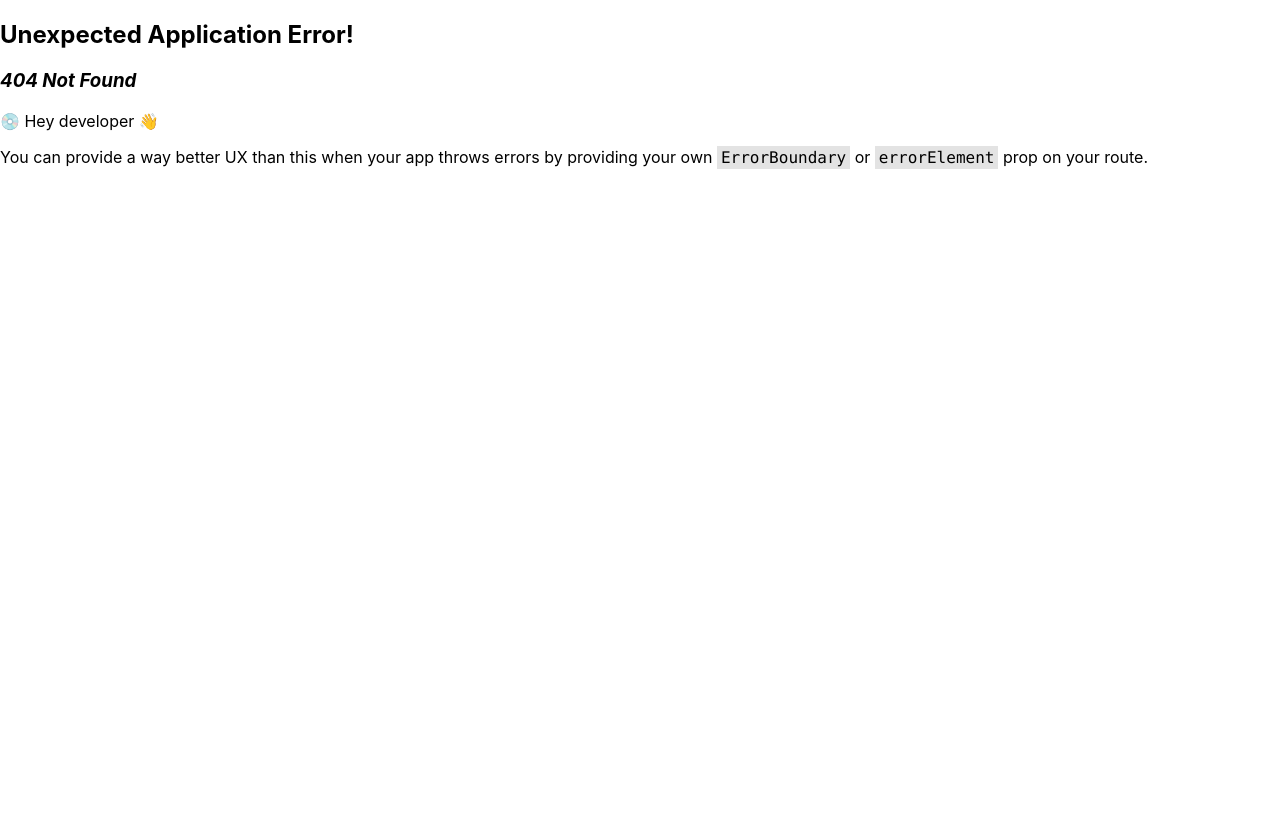
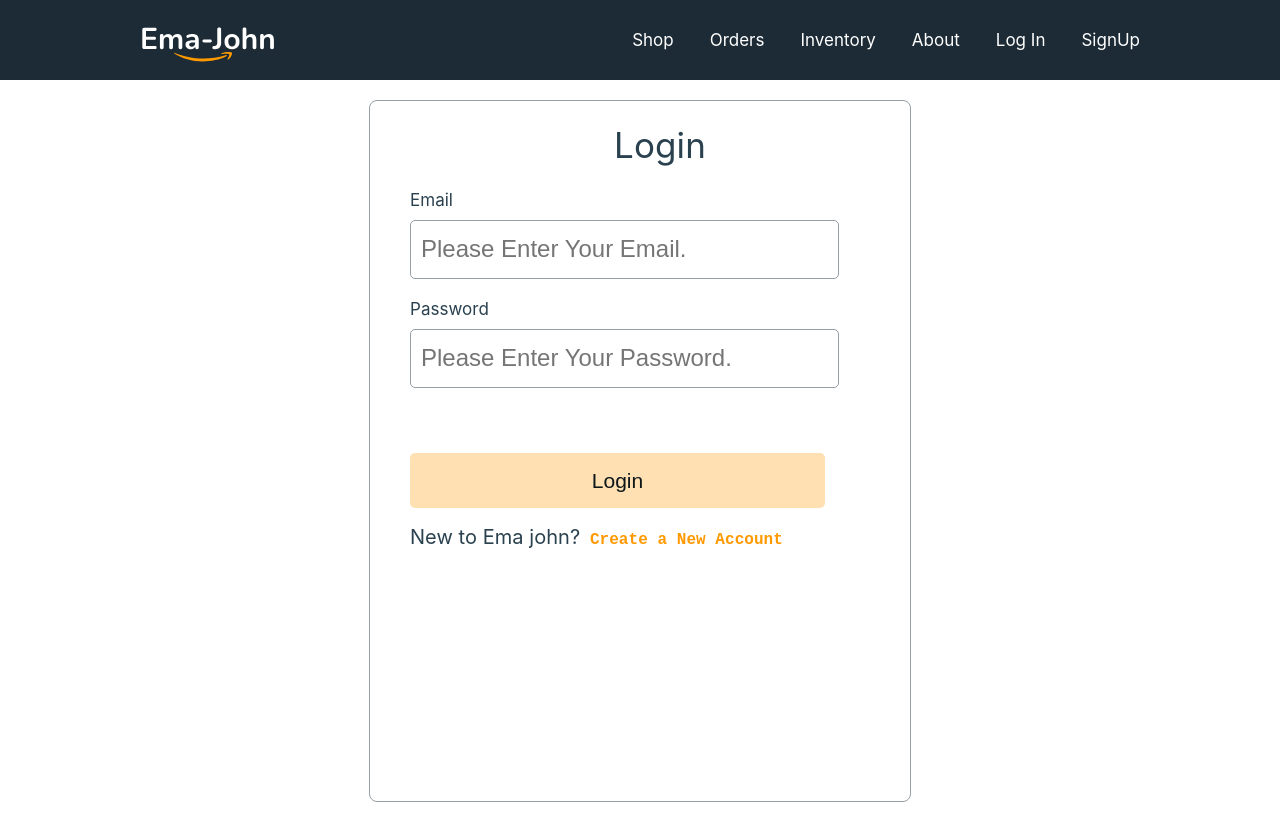
Before and after one commit to Fahimahmedkhan/ema-john-simple, a React (Create React App) app: page /login in a window 1280 px wide. Before the commit this address had no page. Before the commit the page ends 800 px from the top, so only its background shows below. Built offline with nearby package versions, Linux system fonts and the light colour scheme.

Commit message:
Setup Auth Context

```diff
--- a/package.json
+++ b/package.json
@@ -9,6 +9,7 @@
     "@testing-library/jest-dom": "^5.16.5",
     "@testing-library/react": "^13.4.0",
     "@testing-library/user-event": "^13.5.0",
+    "firebase": "^9.12.1",
     "react": "^18.2.0",
     "react-dom": "^18.2.0",
     "react-router-dom": "^6.4.2",
--- a/src/components/Header/Header.js
+++ b/src/components/Header/Header.js
@@ -12,6 +12,8 @@
                 <Link to="/orders">Orders</Link>
                 <Link to="/inventory">Inventory</Link>
                 <Link to="/about">About</Link>
+                <Link to="/login">Log In</Link>
+                <Link to="/signup">SignUp</Link>
             </div>
         </nav>
     );
--- /dev/null
+++ b/src/components/Login/Login.css
@@ -0,0 +1,74 @@
+.form-container{
+    width: 500px;
+    height: 700px;
+    border: 1px solid #95A0A7;
+    border-radius: 8px;
+    margin: 20px auto;
+    padding-left: 40px;
+}
+
+.form-title{
+    font-weight: 400;
+    font-size: 35px;
+    line-height: 42px;
+    letter-spacing: 0.0025em;
+    color: #2A414F;
+    text-align: center;
+}
+
+.form-control{
+    margin-bottom: 20px;
+}
+
+.form-control label{
+    display: block;
+    font-weight: 400;
+    font-size: 17px;
+    line-height: 20px;
+    letter-spacing: 0.0015em;
+    color: #2A414F;
+    margin-bottom: 10px;
+}
+
+.form-control input{
+    width: 415px;
+    height: 55px;
+    border: 1px solid #95A0A7;
+    border-radius: 5px;
+    font-size: 1.5em;
+    padding-left: 10px;
+}
+
+.btn-submit{
+    width: 415px;
+    height: 55px;
+    margin-top: 45px;
+    background: rgba(255, 153, 0, 0.3);
+    border: none;
+    border-radius: 5px;
+    font-weight: 400;
+    font-size: 21px;
+    line-height: 25px;
+    letter-spacing: 0.0015em;
+    color: #0E161A;
+}
+
+.btn-submit:hover{
+    background: rgba(255, 153, 0, 0.6);
+}
+
+.form-container p{
+    font-weight: 400;
+    font-size: 20px;
+    line-height: 18px;
+    letter-spacing: 0.0025em;
+    color: #2A414F;
+}
+
+samp a{
+    text-decoration: none;
+    font-weight: 600;
+    font-size: 16px;
+    line-height: 18px;
+    color: #FF9900;
+}
--- /dev/null
+++ b/src/components/Login/Login.js
@@ -0,0 +1,25 @@
+import React from 'react';
+import { Link } from 'react-router-dom';
+import './Login.css';
+
+const Login = () => {
+    return (
+        <div className='form-container'>
+            <h1 className='form-title'>Login</h1>
+            <form>
+                <div className="form-control">
+                    <label htmlFor="email">Email</label>
+                    <input type="email" name="email" placeholder='Please Enter Your Email.' required />
+                </div>
+                <div className="form-control">
+                    <label htmlFor="password">Password</label>
+                    <input type="password" name="password" placeholder='Please Enter Your Password.' required />
+                </div>
+                <input className='btn-submit' type="submit" value="Login" />
+            </form>
+            <p>New to Ema john?<samp><Link to="/signup"> Create a New Account</Link></samp></p>
+        </div>
+    );
+};
+
+export default Login;
--- /dev/null
+++ b/src/components/SignUp/SignUp.js
@@ -0,0 +1,29 @@
+import React from 'react';
+import { Link } from 'react-router-dom';
+import './SignUp.css';
+
+const SignUp = () => {
+    return (
+        <div className='form-container'>
+            <h1 className='form-title'>SignUp</h1>
+            <form>
+                <div className="form-control">
+                    <label htmlFor="email">Email</label>
+                    <input type="email" name="email" placeholder='Please Enter Your Email.' required />
+                </div>
+                <div className="form-control">
+                    <label htmlFor="password">Password</label>
+                    <input type="password" name="password" placeholder='Please Enter Your Password.' required />
+                </div>
+                <div className="form-control">
+                    <label htmlFor="confirm">Confirm Password</label>
+                    <input type="password" name="confirm" placeholder='Please Enter Your Password.' required />
+                </div>
+                <input className='btn-submit' type="submit" value="Login" />
+            </form>
+            <p>Already Have an Account?<samp><Link to="/login"> Create a New Account</Link></samp></p>
+        </div>
+    );
+};
+
+export default SignUp;
--- /dev/null
+++ b/src/contexts/UserContext.js
@@ -0,0 +1,14 @@
+import React, { createContext } from 'react';
+
+export const AuthContext = createContext();
+
+const UserContext = ({ children }) => {
+    const authInfo = {};
+    return (
+        <AuthContext.Provider value={authInfo}>
+            {children}
+        </AuthContext.Provider>
+    );
+};
+
+export default UserContext;
--- a/src/index.js
+++ b/src/index.js
@@ -3,11 +3,14 @@
 import './index.css';
 import App from './App';
 import reportWebVitals from './reportWebVitals';
+import UserContext from './contexts/UserContext';
 
 const root = ReactDOM.createRoot(document.getElementById('root'));
 root.render(
   <React.StrictMode>
-    <App />
+    <UserContext>
+      <App />
+    </UserContext>
   </React.StrictMode>
 );
 
```
Also changed, not shown: src/App.js (+10 -0 lines), src/firebase/firebase.config.js (added, +19 -0 lines), src/components/SignUp/SignUp.css (added), 1 other file (tests, documents, lock files or other folders).
